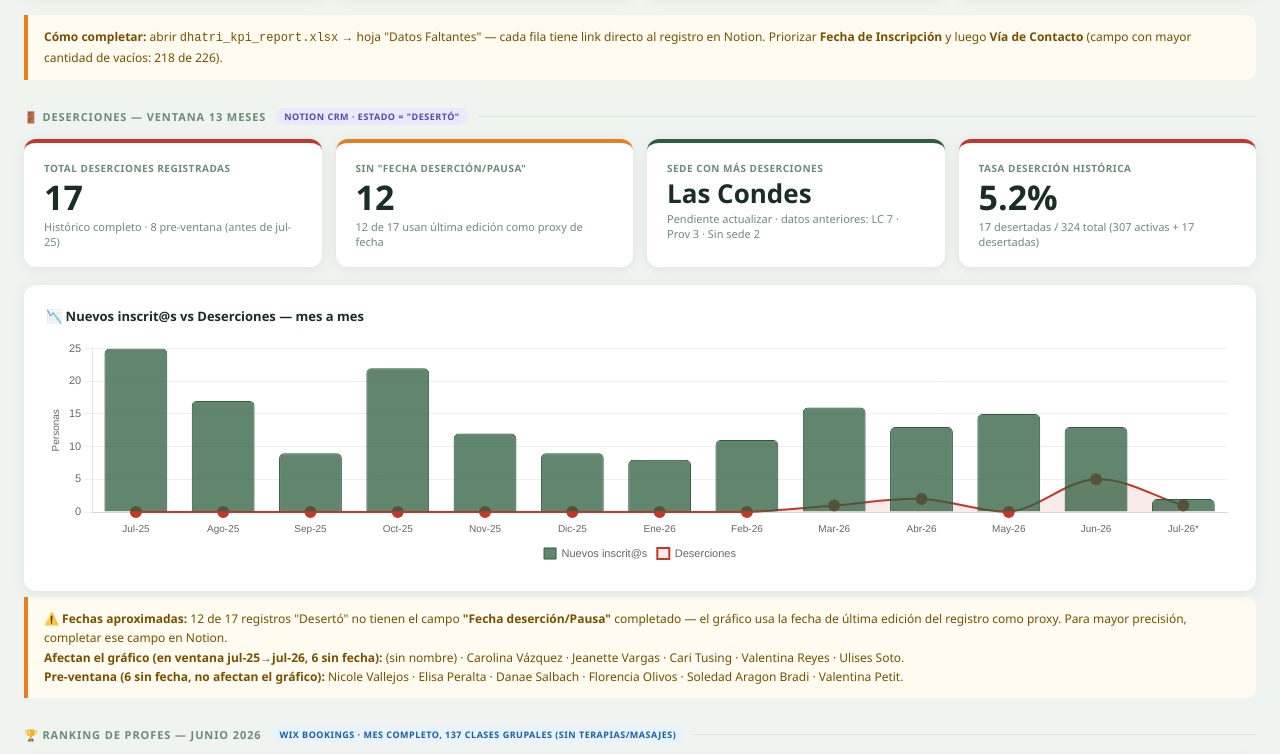
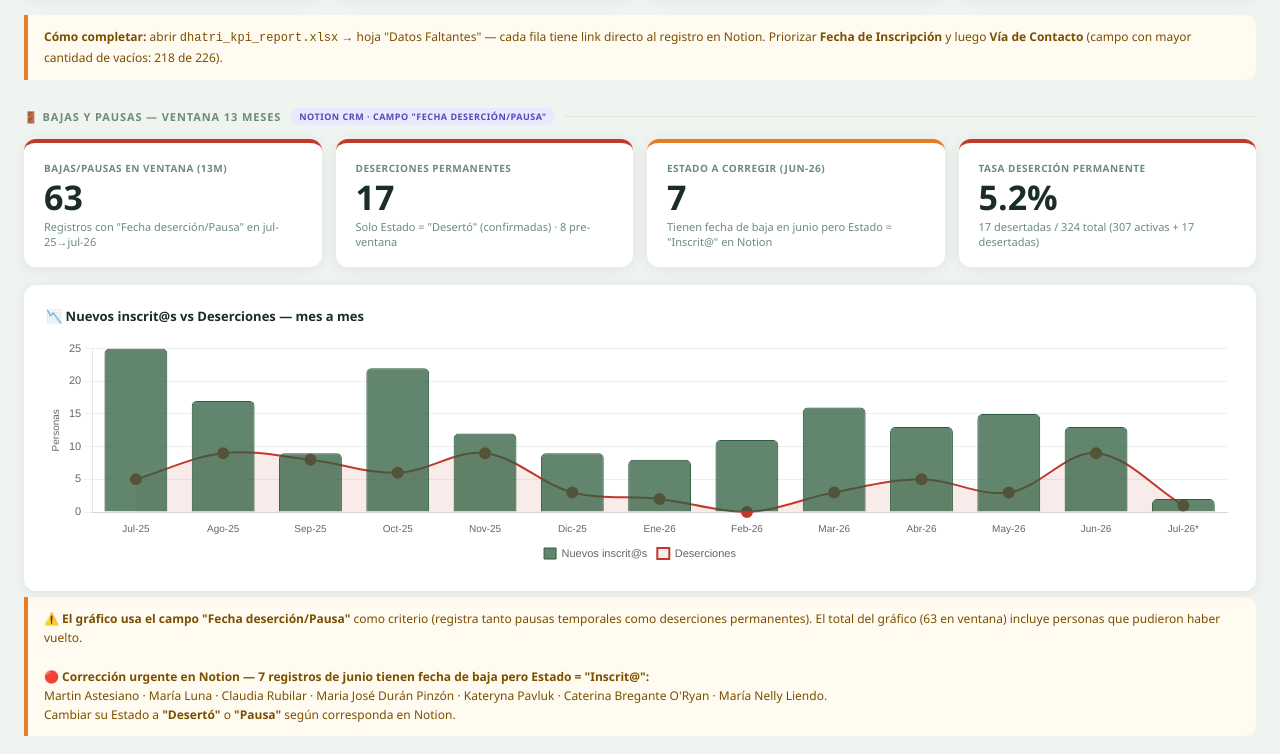
Before and after one commit to estebangaunap/Dashboard-Clases-Yoga-Dhatri, a plain HTML site: page dashboard_clases_dhatri.html in a window 1280 px wide. Shown: the part 1875-2629 px from the top of the page. Drawn offline with nearby package versions, Linux system fonts and the light colour scheme.

Commit message:
Fix bajas/pausas: metodología por Fecha deserción/Pausa, jun-26=9
- Cambia criterio: de Estado=Desertó a campo Fecha deserción/Pausa
- Jun-26 corregido: 1→9 (coincide con lo que muestra Notion)
- Sección renombrada a "Bajas y Pausas"
- KPIs actualizados: 63 bajas en ventana, 17 deserciones permanentes
- Alert box: 7 registros de junio con Estado incorrecto (Inscrit@)
  que deben cambiarse a Desertó/Pausa en Notion

Co-Authored-By: Claude Sonnet 4.6 <noreply@anthropic.com>

```diff
--- a/dashboard_clases_dhatri.html
+++ b/dashboard_clases_dhatri.html
@@ -369,27 +369,27 @@ footer{
 <!-- ═══════════════════════════════════════════════════════════
      SECCIÓN 4b — DESERCIONES (Notion CRM)
 ═══════════════════════════════════════════════════════════ -->
-<div class="sec">🚪 Deserciones — Ventana 13 meses
-  <span class="src-badge src-notion">Notion CRM · Estado = "Desertó"</span>
+<div class="sec">🚪 Bajas y Pausas — Ventana 13 meses
+  <span class="src-badge src-notion">Notion CRM · campo "Fecha deserción/Pausa"</span>
 </div>
 <div class="kpi-grid">
   <div class="kpi danger">
-    <div class="kpi-lbl">Total deserciones registradas</div>
+    <div class="kpi-lbl">Bajas/pausas en ventana (13m)</div>
+    <div class="kpi-val">63</div>
+    <div class="kpi-sub">Registros con "Fecha deserción/Pausa" en jul-25→jul-26</div>
+  </div>
+  <div class="kpi danger">
+    <div class="kpi-lbl">Deserciones permanentes</div>
     <div class="kpi-val">17</div>
-    <div class="kpi-sub">Histórico completo · 8 pre-ventana (antes de jul-25)</div>
+    <div class="kpi-sub">Solo Estado = "Desertó" (confirmadas) · 8 pre-ventana</div>
   </div>
   <div class="kpi warn">
-    <div class="kpi-lbl">Sin "Fecha deserción/Pausa"</div>
-    <div class="kpi-val">12</div>
-    <div class="kpi-sub">12 de 17 usan última edición como proxy de fecha</div>
-  </div>
-  <div class="kpi">
-    <div class="kpi-lbl">Sede con más deserciones</div>
-    <div class="kpi-val" style="font-size:26px">Las Condes</div>
-    <div class="kpi-sub">Pendiente actualizar · datos anteriores: LC 7 · Prov 3 · Sin sede 2</div>
+    <div class="kpi-lbl">Estado a corregir (jun-26)</div>
+    <div class="kpi-val">7</div>
+    <div class="kpi-sub">Tienen fecha de baja en junio pero Estado = "Inscrit@" en Notion</div>
   </div>
   <div class="kpi danger">
-    <div class="kpi-lbl">Tasa deserción histórica</div>
+    <div class="kpi-lbl">Tasa deserción permanente</div>
     <div class="kpi-val">5.2%</div>
     <div class="kpi-sub">17 desertadas / 324 total (307 activas + 17 desertadas)</div>
   </div>
@@ -401,13 +401,12 @@ footer{
   </div>
 </div>
 <div class="alert-box">
-  <strong>⚠️ Fechas aproximadas:</strong> 12 de 17 registros "Desertó" no tienen el campo
-  <strong>"Fecha deserción/Pausa"</strong> completado — el gráfico usa la fecha de última
-  edición del registro como proxy. Para mayor precisión, completar ese campo en Notion.<br>
-  <strong>Afectan el gráfico (en ventana jul-25→jul-26, 6 sin fecha):</strong>
-  (sin nombre) · Carolina Vázquez · Jeanette Vargas · Cari Tusing · Valentina Reyes · Ulises Soto.<br>
-  <strong>Pre-ventana (6 sin fecha, no afectan el gráfico):</strong>
-  Nicole Vallejos · Elisa Peralta · Danae Salbach · Florencia Olivos · Soledad Aragon Bradi · Valentina Petit.
+  <strong>⚠️ El gráfico usa el campo "Fecha deserción/Pausa"</strong> como criterio (registra tanto pausas temporales como
+  deserciones permanentes). El total del gráfico (63 en ventana) incluye personas que pudieron haber vuelto.<br><br>
+  <strong>🔴 Corrección urgente en Notion — 7 registros de junio tienen fecha de baja pero Estado = "Inscrit@":</strong><br>
+  Martin Astesiano · María Luna · Claudia Rubilar · Maria José Durán Pinzón · Kateryna Pavluk ·
+  Caterina Bregante O'Ryan · María Nelly Liendo.<br>
+  Cambiar su Estado a <strong>"Desertó"</strong> o <strong>"Pausa"</strong> según corresponda en Notion.
 </div>
 
 <!-- ═══════════════════════════════════════════════════════════
@@ -579,10 +578,10 @@ const GLOBAL = {
 
 const KPI1_TREND = [25,17,9,22,12,9,8,11,16,13,15,13,2]; // nuevos inscrit@s por mes (Notion)
 
-// Deserciones por mes — Notion Estado="Desertó" (17 registros totales)
-// Fecha deserción/Pausa cuando existe (5/17); resto usa última edición como proxy.
-// 8 deserciones pre-ventana (antes de jul-25) no mostradas.
-const DESERCIONES = [0,0,0,0,0,0,0,0,1,2,0,5,1]; // jul-25 → jul-26
+// Bajas por mes — Notion campo "Fecha deserción/Pausa" (registra pausas + deserciones)
+// Criterio: cualquier registro con esa fecha completada, independiente del Estado actual.
+// Pre-ventana (antes de jul-25) no mostrados.
+const DESERCIONES = [5,9,8,6,9,3,2,0,3,5,3,9,1]; // jul-25 → jul-26
 
 const TEACHERS = {
   'Gita': {
```
Also changed, not shown: index.html (+23 -24 lines).
